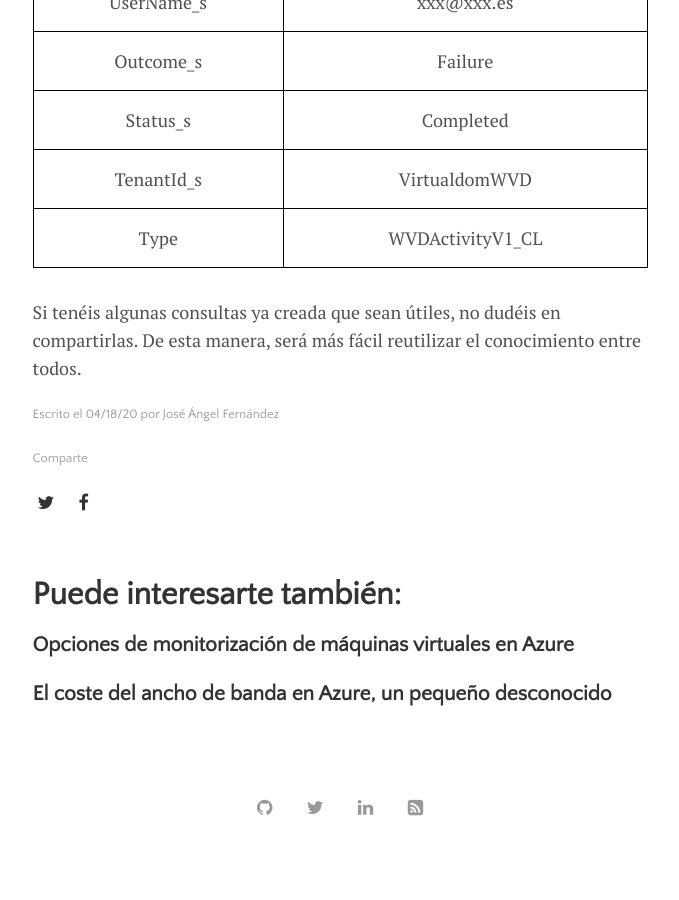
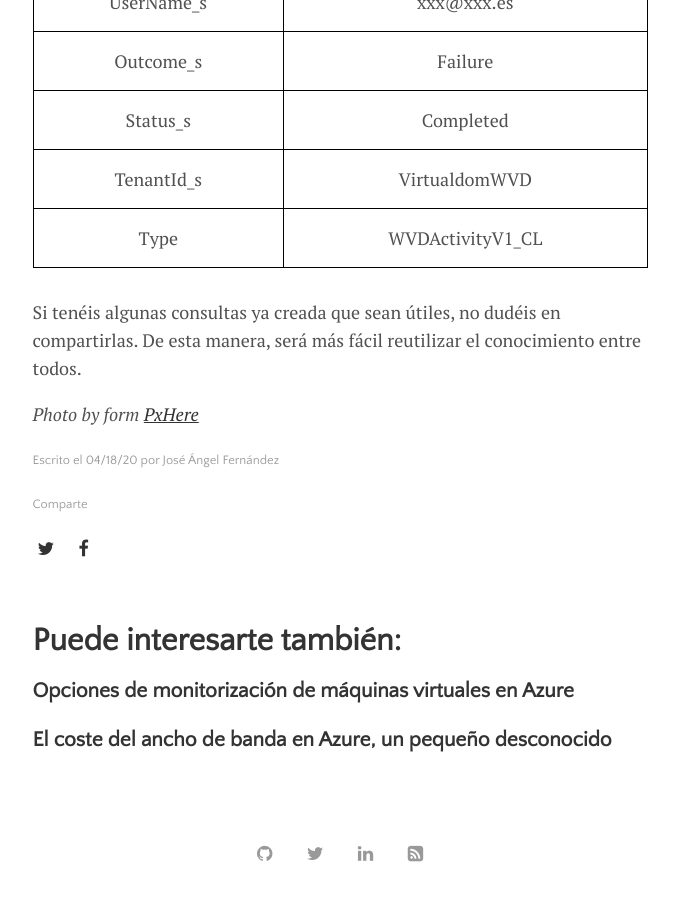
Before and after one commit to jangelfdez/blog, a Jekyll site: the page built from _posts/2020-04-18-logs-actividad-windows-virtual-desktop.md, in a window 1280 px wide and 900 px high, scrolled down 4832 px. Shown: the whole window, without its empty margins (300-979 px from the left). Built offline with Jekyll 4.4.1, drawn with Linux system fonts in a browser that asks for light colours; before the commit the page ends 5686 px from its top, so only the background shows below that.

Commit message:
Added missing photo reference

```diff
--- a/_posts/2020-04-18-logs-actividad-windows-virtual-desktop.md
+++ b/_posts/2020-04-18-logs-actividad-windows-virtual-desktop.md
@@ -83,3 +83,5 @@ TenantId\_s|VirtualdomWVD
 Type|WVDActivityV1\_CL
 
 Si tenéis algunas consultas ya creada que sean útiles, no dudéis en compartirlas. De esta manera, será más fácil reutilizar el conocimiento entre todos.
+
+*Photo by form [PxHere](https://pxhere.com/en/photo/935315)*
```
